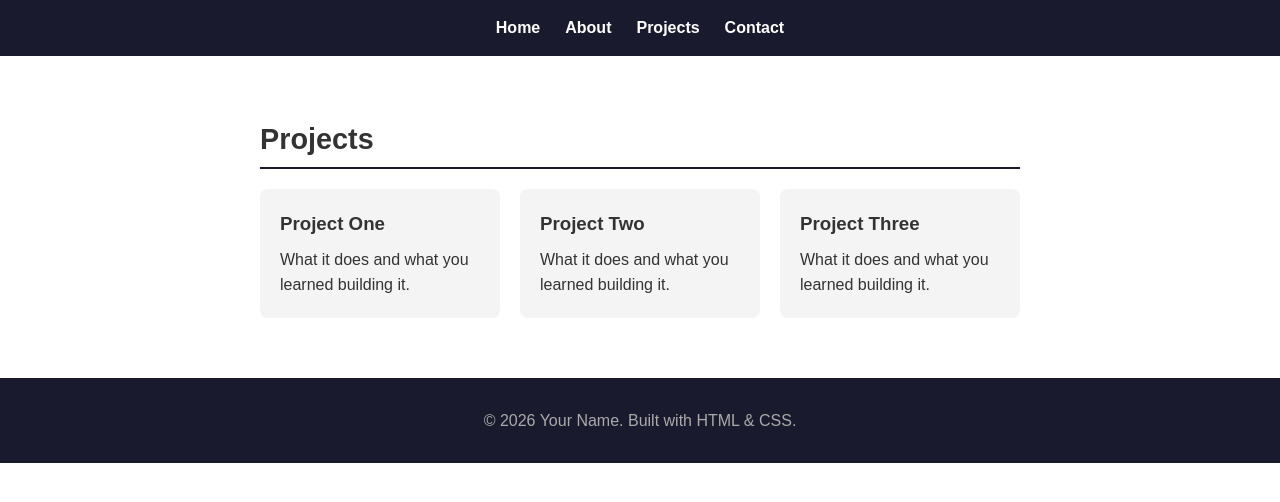
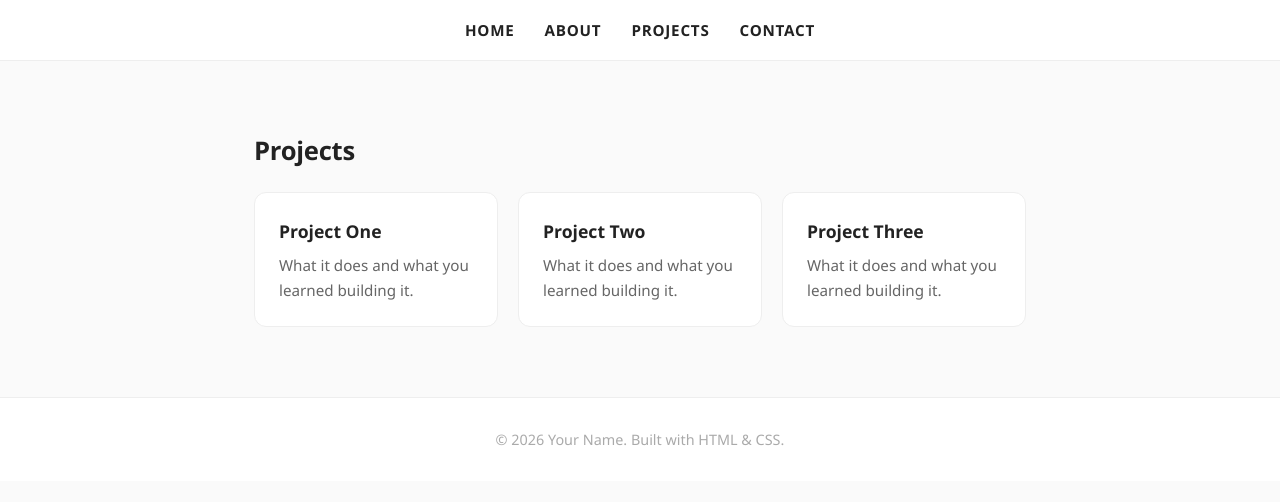
Before and after one commit to fopeniyi/my-website-portfolio, a plain HTML site: page projects.html in a window 1280 px wide. Drawn offline with Linux system fonts and the light colour scheme.

Commit message:
Update style.css

```diff
--- a/style.css
+++ b/style.css
@@ -1,52 +1,84 @@
 * { margin: 0; padding: 0; box-sizing: border-box; }
 
 body {
-  font-family: Arial, sans-serif;
-  color: #333;
+  font-family: 'Segoe UI', Arial, sans-serif;
+  color: #222;
   line-height: 1.6;
+  background: #fafafa;
 }
 
 /* Navigation */
 nav {
-  background: #1a1a2e;
-  padding: 15px 30px;
+  background: #fff;
+  padding: 18px 30px;
   display: flex;
-  gap: 25px;
+  gap: 30px;
   justify-content: center;
+  border-bottom: 1px solid #eee;
+  position: sticky;
+  top: 0;
+  z-index: 100;
 }
 
 nav a {
-  color: white;
+  color: #222;
   text-decoration: none;
-  font-size: 1rem;
-  font-weight: bold;
+  font-size: 0.95rem;
+  font-weight: 600;
+  letter-spacing: 0.05em;
+  text-transform: uppercase;
+  transition: color 0.2s;
 }
 
-nav a:hover { color: #e0e0e0; }
+nav a:hover { color: #888; }
 
-/* Hero header (used on Home page) */
+/* Hero */
 header {
-  background: #1a1a2e;
-  color: white;
   text-align: center;
-  padding: 80px 20px 60px;
+  padding: 120px 20px 100px;
+  background: #fff;
+  border-bottom: 1px solid #eee;
 }
 
-header h1 { font-size: 2.5rem; }
-header p  { font-size: 1.2rem; margin-top: 10px; color: #aaa; }
+header h1 {
+  font-size: 3rem;
+  font-weight: 700;
+  letter-spacing: -0.02em;
+}
 
-/* Page content */
+header p {
+  font-size: 1.2rem;
+  color: #888;
+  margin-top: 12px;
+  min-height: 1.8em;
+}
+
+/* Typing cursor */
+.cursor {
+  display: inline-block;
+  width: 2px;
+  background: #222;
+  margin-left: 3px;
+  animation: blink 0.7s infinite;
+}
+
+@keyframes blink {
+  0%, 100% { opacity: 1; }
+  50%       { opacity: 0; }
+}
+
+/* Page sections */
 section {
-  max-width: 800px;
-  margin: 60px auto;
-  padding: 0 20px;
+  max-width: 820px;
+  margin: 70px auto;
+  padding: 0 24px;
 }
 
 h2 {
-  font-size: 1.8rem;
-  margin-bottom: 15px;
-  border-bottom: 2px solid #1a1a2e;
-  padding-bottom: 5px;
+  font-size: 1.6rem;
+  font-weight: 700;
+  margin-bottom: 20px;
+  letter-spacing: -0.01em;
 }
 
 /* Project cards */
@@ -58,19 +90,35 @@ h2 {
 }
 
 .card {
-  background: #f4f4f4;
-  border-radius: 8px;
-  padding: 20px;
+  background: #fff;
+  border: 1px solid #eee;
+  border-radius: 12px;
+  padding: 24px;
+  transition: transform 0.25s ease, box-shadow 0.25s ease;
+  cursor: default;
 }
 
-.card h3 { margin-bottom: 8px; }
+.card:hover {
+  transform: translateY(-6px);
+  box-shadow: 0 12px 30px rgba(0, 0, 0, 0.08);
+}
 
-a { color: #1a1a2e; }
+.card h3 {
+  margin-bottom: 8px;
+  font-size: 1.1rem;
+}
 
+.card p { color: #666; font-size: 0.95rem; }
+
+a { color: #222; }
+
+/* Footer */
 footer {
   text-align: center;
   padding: 30px;
-  background: #1a1a2e;
+  border-top: 1px solid #eee;
   color: #aaa;
+  font-size: 0.9rem;
   margin-top: 60px;
+  background: #fff;
 }
```
